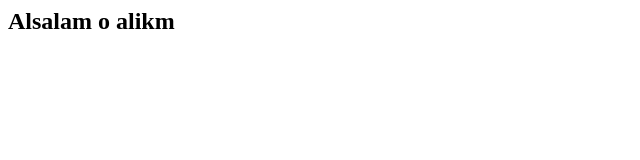
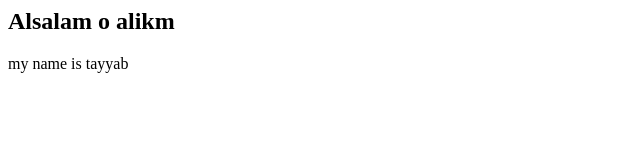
Before and after one commit to TayyabAhmed/branch_test, a plain HTML site: page index.html in a window 1280 px wide. Shown: the whole page, without its empty margins (0-640 px from the left). Drawn offline with Linux system fonts and the light colour scheme.

Commit message:
no message

```diff
--- a/index.html
+++ b/index.html
@@ -1,3 +1,4 @@
 <html>
     <h2>Alsalam o alikm</h2>
+    <p>my name is tayyab<p>
 </html>
```
